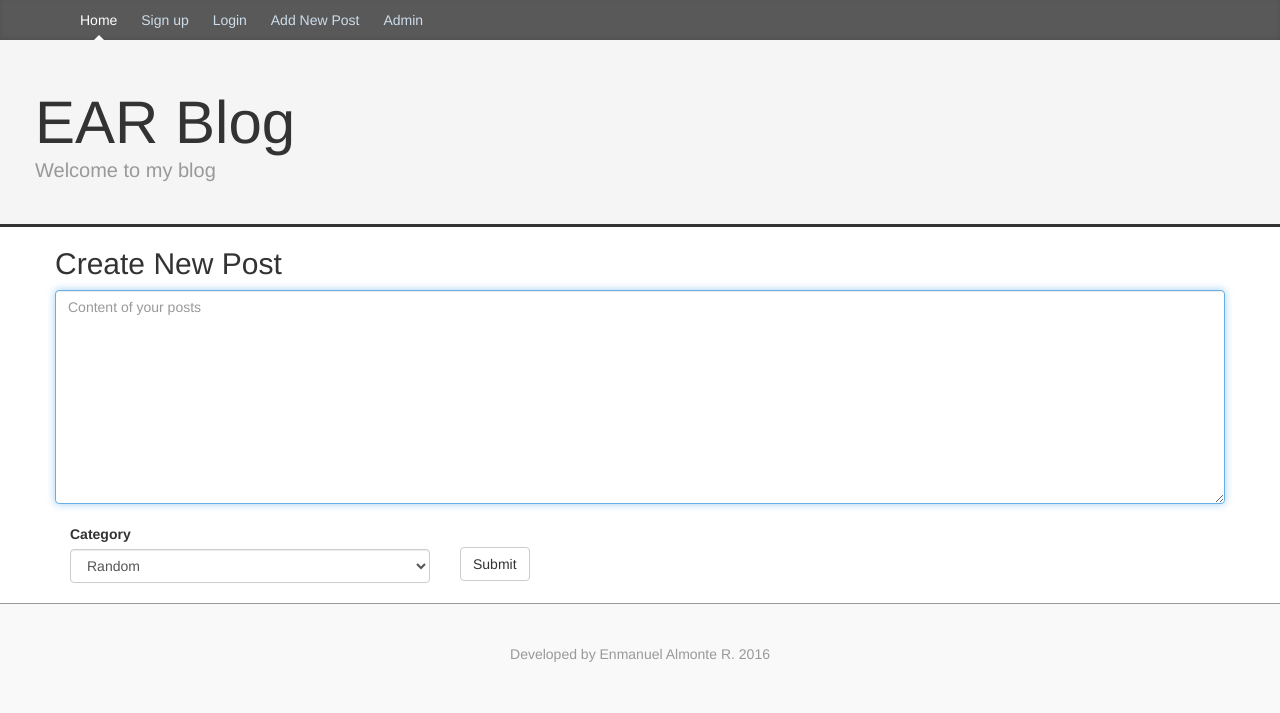
After one commit to enmanuelar/finalblog, a Python web app: template templates/newpost.html in a window 1280 px wide. The commit adds this page. Shown: the top 713 px of the page. Run offline with Jinja, Linux system fonts and the light colour scheme; the template is opened without the code that fills it, so the values that code supplies are empty; some libraries are stand-ins or nearby versions.

Commit message:
add newpost.html

```diff
--- a/main.py
+++ b/main.py
@@ -43,6 +43,10 @@ class LoginHandler(Handler):
     def get(self):
         self.render("login.html")
 
+class NewpostHandler(Handler):
+    def get(self):
+        self.render("newpost.html")
+
 class AdminHandler(Handler):
     def get(self):
         self.render("admin.html")
@@ -51,5 +55,6 @@ app = webapp2.WSGIApplication([
     ('/', MainPage),
     ('/signup', SignupHandler),
     ('/login', LoginHandler),
+    ('/newpost', NewpostHandler),
     ('/admin', AdminHandler)
 ], debug=True)
--- a/static/css/main.css
+++ b/static/css/main.css
@@ -173,6 +173,17 @@ canvas{
 }
 
 /*
+*NEW POST
+*/
+
+.newpost-textarea{
+    margin-bottom: 20px;
+}
+
+.newpost-submit-btn{
+    margin-top: 23px;
+}
+/*
  * Footer
  */
 
--- a/static/js/blog.js
+++ b/static/js/blog.js
@@ -14,6 +14,10 @@ $(document).ready(function(){
         case "/login":
             $("a.active").removeClass("active");
             $("a.login-nav-item").addClass("active");
+            break;
+        case "/newpost":
+            $("a.active").removeClass("active");
+            $("a.newpost-nav-item").addClass("active");
             break;
         case "/admin":
             $("a.active").removeClass("active");
@@ -57,4 +61,5 @@ $(document).ready(function(){
         $(this).prev().toggle();
         return false;
     });
+
 });
--- a/templates/base.html
+++ b/templates/base.html
@@ -21,7 +21,7 @@
                 <a class="blog-nav-item home-nav-item active" href="/">Home</a>
                 <a class="blog-nav-item signup-nav-item" href="/signup">Sign up</a>
                 <a class="blog-nav-item login-nav-item" href="/login">Login</a>
-                <a class="blog-nav-item newpost-nav-item" href="#">Add New Post</a>
+                <a class="blog-nav-item newpost-nav-item" href="/newpost">Add New Post</a>
                 <a class="blog-nav-item admin-nav-item" href="/admin">Admin</a>
             </nav>
         </div>
--- /dev/null
+++ b/templates/newpost.html
@@ -0,0 +1,28 @@
+{% extends "base.html" %}
+
+{% block content %}
+<div class="row">
+    <div class="col-m-8">
+        <h2>Create New Post</h2>
+        <div class="form-group">
+            <textarea name="content"  id="post-content" class="form-control newpost-textarea"  rows="10" placeholder="Content of your posts" required autofocus></textarea>
+            <div class="col-xs-4">
+                <label for="select-category">Category</label>
+                <select class="select-category-box form-control" data-placeholder="Choose category" id="select-category" required>
+                    <option value="random">Random</option>
+                    <option value="music">Music</option>
+                    <option value="science">Science</option>
+                    <option value="technology">Technology</option>
+                    <option value="funny">Funny</option>
+                </select>
+            </div>
+            <div class="col-xs-4">
+                <button type="submit" class="btn btn-default newpost-submit-btn">Submit</button>
+            </div>
+        </div>
+    </div>
+
+</div>
+<form action="/newpost" method="post" >
+</form>
+{% endblock %}
```
Also changed, not shown: 1 other file.
